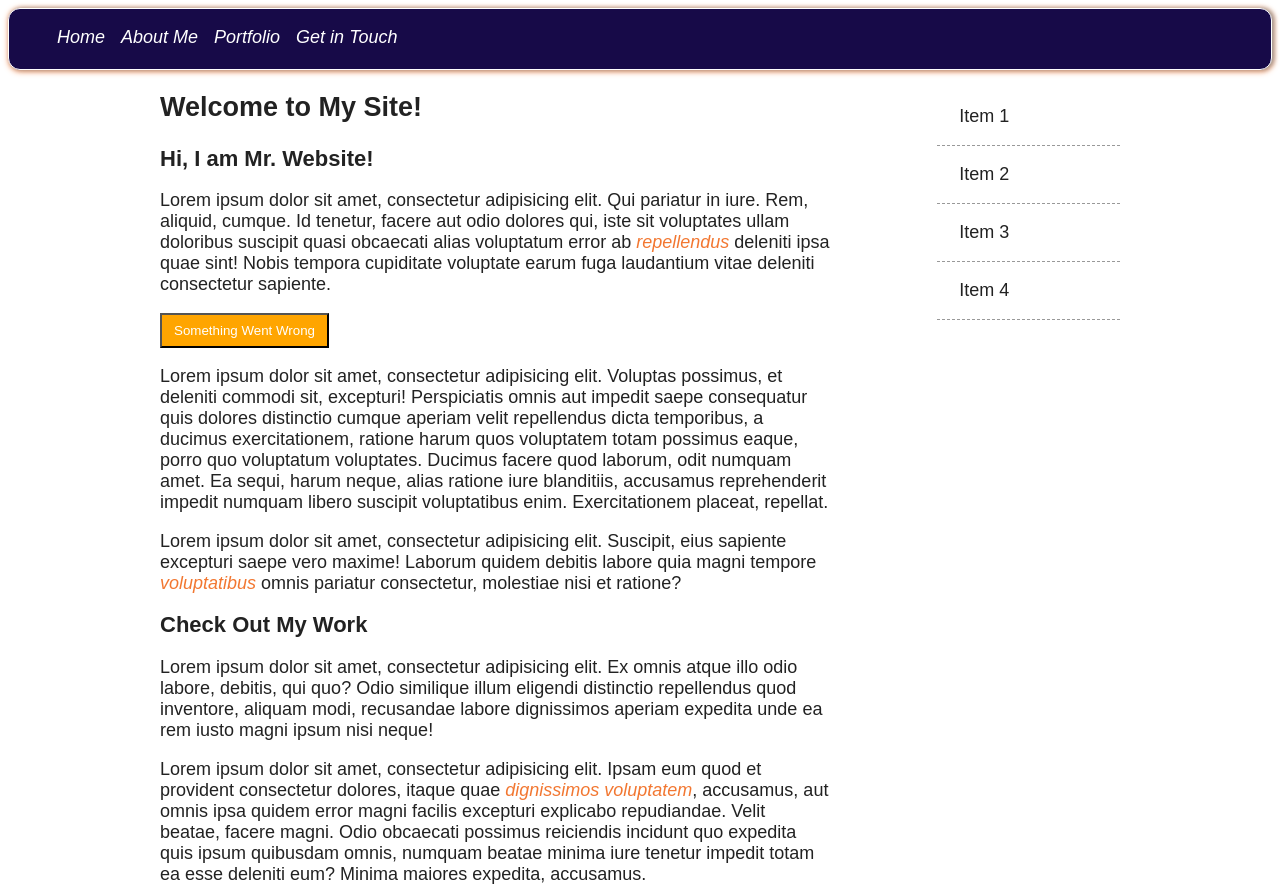
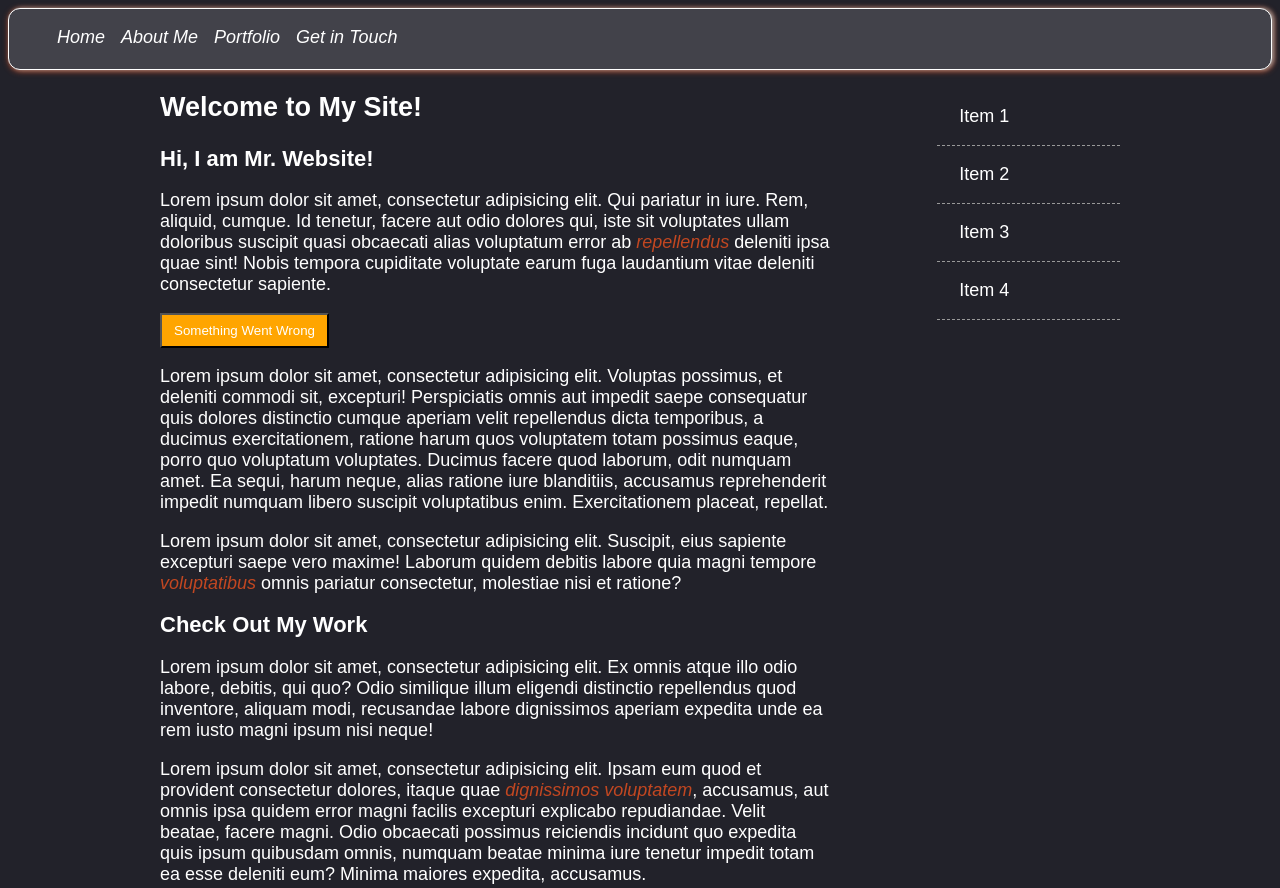
Before and after one commit to wasabi805/sass-udemy, a React app: page / in a window 1280 px wide. Shown: the top 888 px of the page. Built offline with nearby package versions, Linux system fonts and the light colour scheme.

Commit message:
Useful mixin with @if && content : NOTE: see  in _variables.scss to see changes in styling :  lesson shows how to use the same scss and html mark up to provide different themes depending on the client : GREAT USE FOR TEMPLATES

```diff
--- a/src/assets/sass/main.scss
+++ b/src/assets/sass/main.scss
@@ -99,7 +99,11 @@ p {
 
 a {
   color: $link-color;
-  //Example of function
+
+  @include blue-beans{
+    color: #8779ff;
+  }
+
   &:hover{
     color: darken($link-color, 15%);
     //1st arg--> color to modify
@@ -209,4 +213,8 @@ a {
   height: $footer-height;
   background-color: $ternary-color;
 
+  @include rogers-rovers{
+    border-top: 5px solid darken($ternary-color, 15%);
+  }
+
 }
--- a/src/assets/sass/partials/mixins/_mixin-lessons.scss
+++ b/src/assets/sass/partials/mixins/_mixin-lessons.scss
@@ -1,4 +1,23 @@
+@mixin blue-beans(){
+  @if $brand == blue-beans{
+    @content;
 
+  }
+}
+
+@mixin rogers-rovers(){
+  @if $brand == rogers-rovers{
+    @content;
+
+  }
+}
+
+@mixin pastry-pizza(){
+  @if $brand == pastry-pizza{
+    @content;
+
+  }
+}
 
 //----- Screen size Media Queries -----
 
--- a/src/assets/sass/partials/variables/_variables.scss
+++ b/src/assets/sass/partials/variables/_variables.scss
@@ -4,7 +4,15 @@
 
 //=== THEMES  === /allowed values: Dark, Light, default
 //Another conditional example
-$theme: default;
+$theme: Dark;
+
+
+//=== Brands  ===
+// / allowed values blue-beans, roger-rovers, pastry-pizza
+$brand : rogers-rovers;
+
+
+
 
 //  colors
 
```
Also changed, not shown: src/assets/css/main.css.
